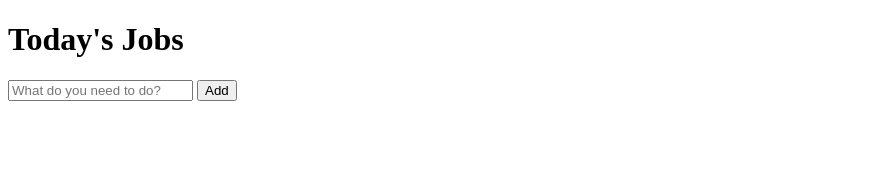
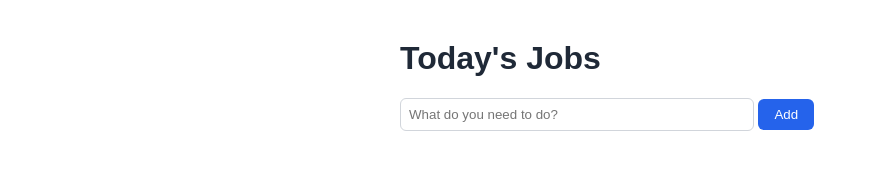
Before and after one commit to Armin1019/blotz-todo-page, a plain HTML site: page index.html in a window 1280 px wide. Shown: the whole page, without its empty margins (0-869 px from the left). Drawn offline with Linux system fonts and the light colour scheme.

Commit message:
Step 3: add style.css for the layout and look

```diff
--- a/index.html
+++ b/index.html
@@ -4,6 +4,7 @@
   <meta charset="UTF-8">
   <meta name="viewport" content="width=device-width, initial-scale=1.0">
   <title>Today's Jobs</title>
+  <link rel="stylesheet" href="style.css">
 </head>
 <body>
   <h1>Today's Jobs</h1>
--- /dev/null
+++ b/style.css
@@ -0,0 +1,36 @@
+body {
+  font-family: Arial, sans-serif;
+  max-width: 480px;
+  margin: 40px auto;
+  padding: 0 16px;
+  color: #1f2937;
+}
+
+#task-input {
+  padding: 8px;
+  width: 70%;
+  border: 1px solid #d1d5db;
+  border-radius: 6px;
+}
+
+#add-button {
+  padding: 8px 16px;
+  background-color: #2563eb;
+  color: white;
+  border: none;
+  border-radius: 6px;
+  cursor: pointer;
+}
+
+#task-list {
+  padding: 0;
+  list-style: none;
+}
+
+#task-list li {
+  padding: 10px;
+  margin-bottom: 8px;
+  background-color: #f3f4f6;
+  border-radius: 6px;
+  cursor: pointer;
+}
```
